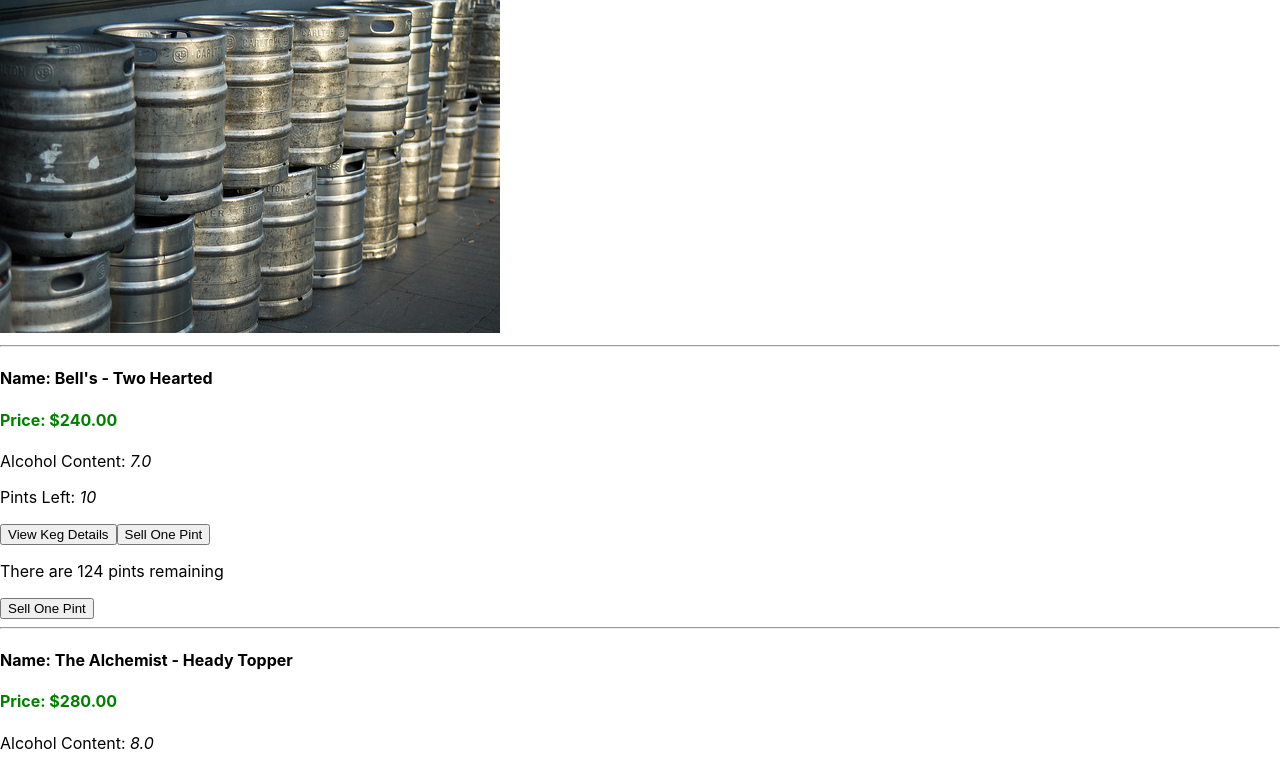
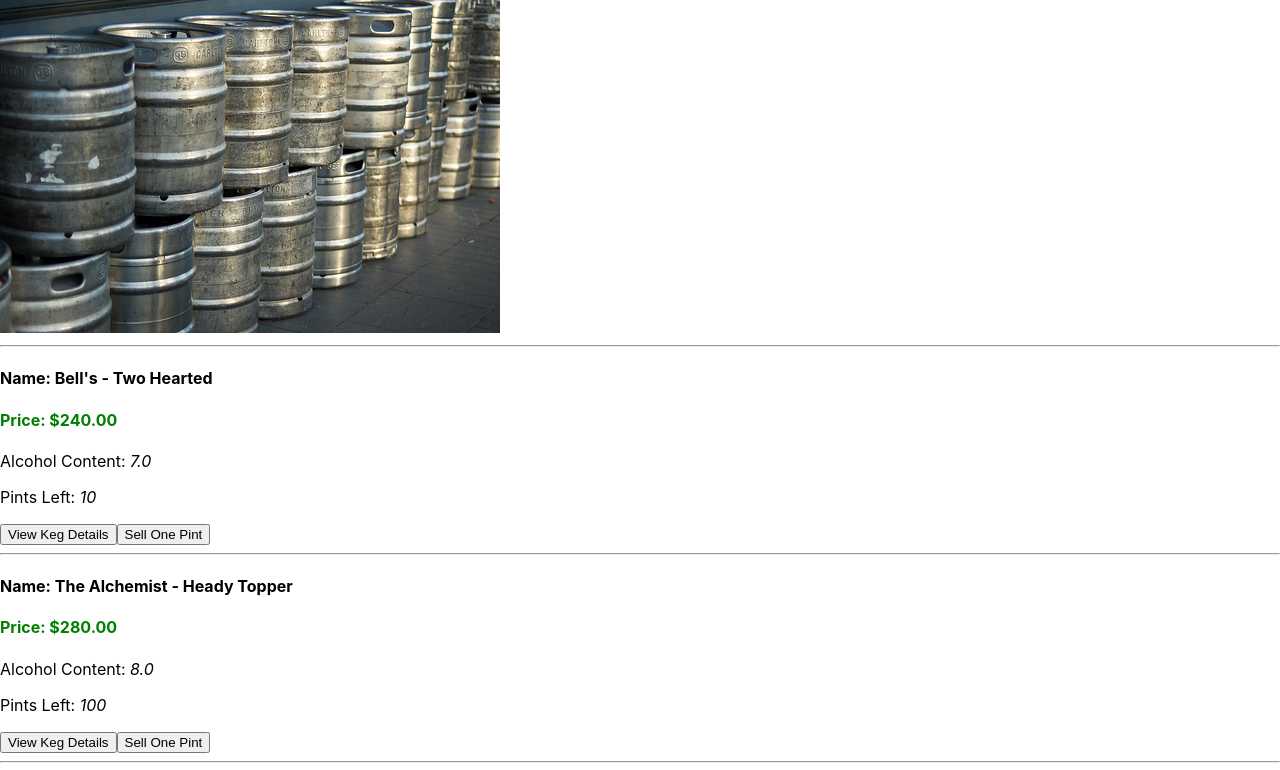
Before and after one commit to rjashby/React-Keg-Tracker, a React (Create React App) app: page / in a window 1280 px wide. Shown: the top 770 px of the page. Built offline with nearby package versions, Linux system fonts and the light colour scheme.

Commit message:
update readme further and comment out unused code

```diff
--- a/src/components/Keg.js
+++ b/src/components/Keg.js
@@ -1,8 +1,9 @@
-import React, { useState } from 'react';
+// import React, { useState } from 'react';
+import React from 'react';
 import PropTypes from "prop-types";
 
 function Keg(props){
-  const [pints, setCount] = useState(124);
+  // const [pints, setCount] = useState(124); - Using Hooks
   return (
     <React.Fragment>
       <div>
@@ -14,8 +15,8 @@ function Keg(props){
         <p>Pints Left: <em>{props.pints}</em></p>
         <button onClick = {() => props.whenKegClicked(props.id)}>View Keg Details</button>
         <button onClick = {() => props.whenPintSold(props.id)}>Sell One Pint</button>
-        <p>There are {pints} pints remaining</p>
-        <button onClick={() => setCount(pints - 1)}>Sell One Pint</button>
+        {/* <p>There are {pints} pints remaining</p>
+        <button onClick={() => setCount(pints - 1)}>Sell One Pint</button> Hooks Method */}
         <hr/>
       </div>
     </React.Fragment>
--- a/src/components/NewKegForm.js
+++ b/src/components/NewKegForm.js
@@ -7,7 +7,7 @@ function NewKegForm(props){
 
   function handleNewKegFormSubmission(event) {
     event.preventDefault();
-    props.onNewKegCreation({name: event.target.name.value, brand: event.target.brand.value, price: event.target.price.value, alcoholContent: event.target.alcoholContent.value, pints: 124, id: v4()});
+    props.onNewKegCreation({name: event.target.name.value, brand: event.target.brand.value, price: event.target.price.value, alcoholContent: event.target.alcoholContent.value, pints: event.target.pints.value, id: v4()});
   }
 
   return (
```
Also changed, not shown: 1 other file (tests, documents, lock files or other folders).
